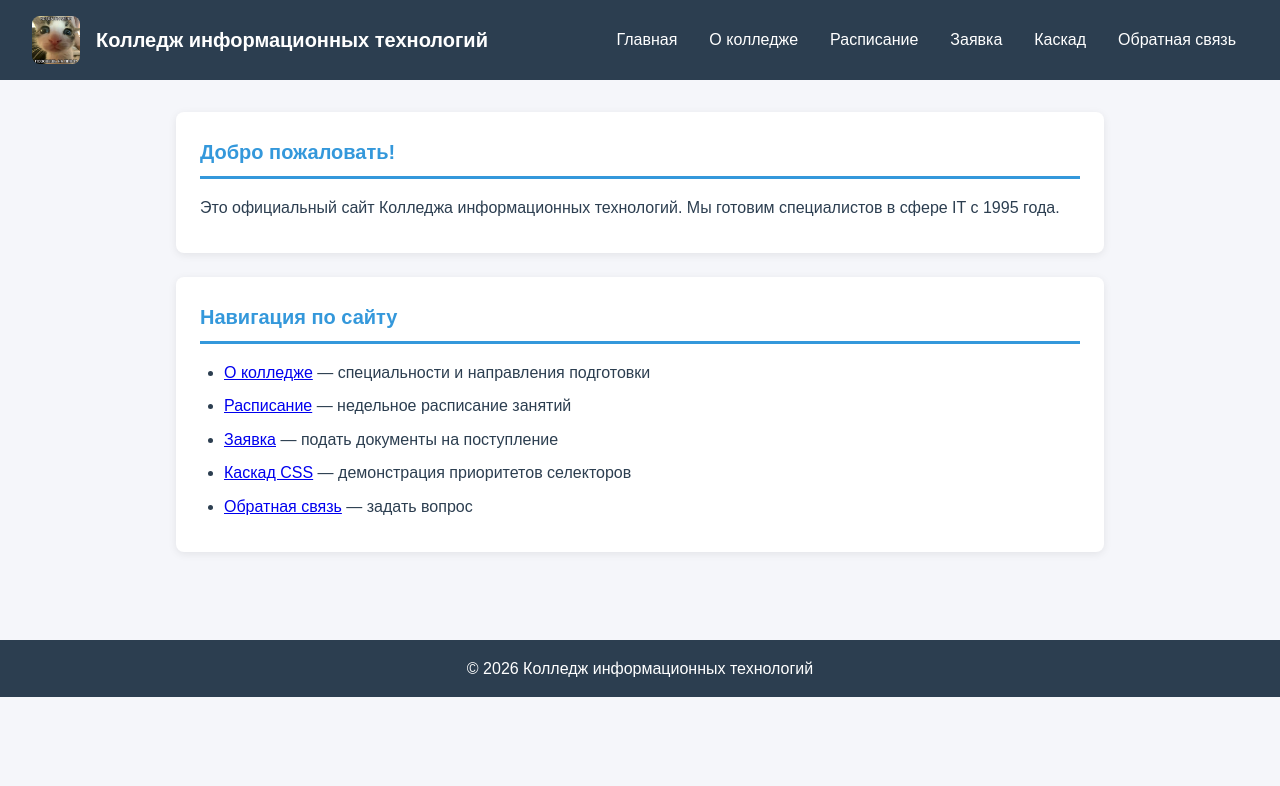
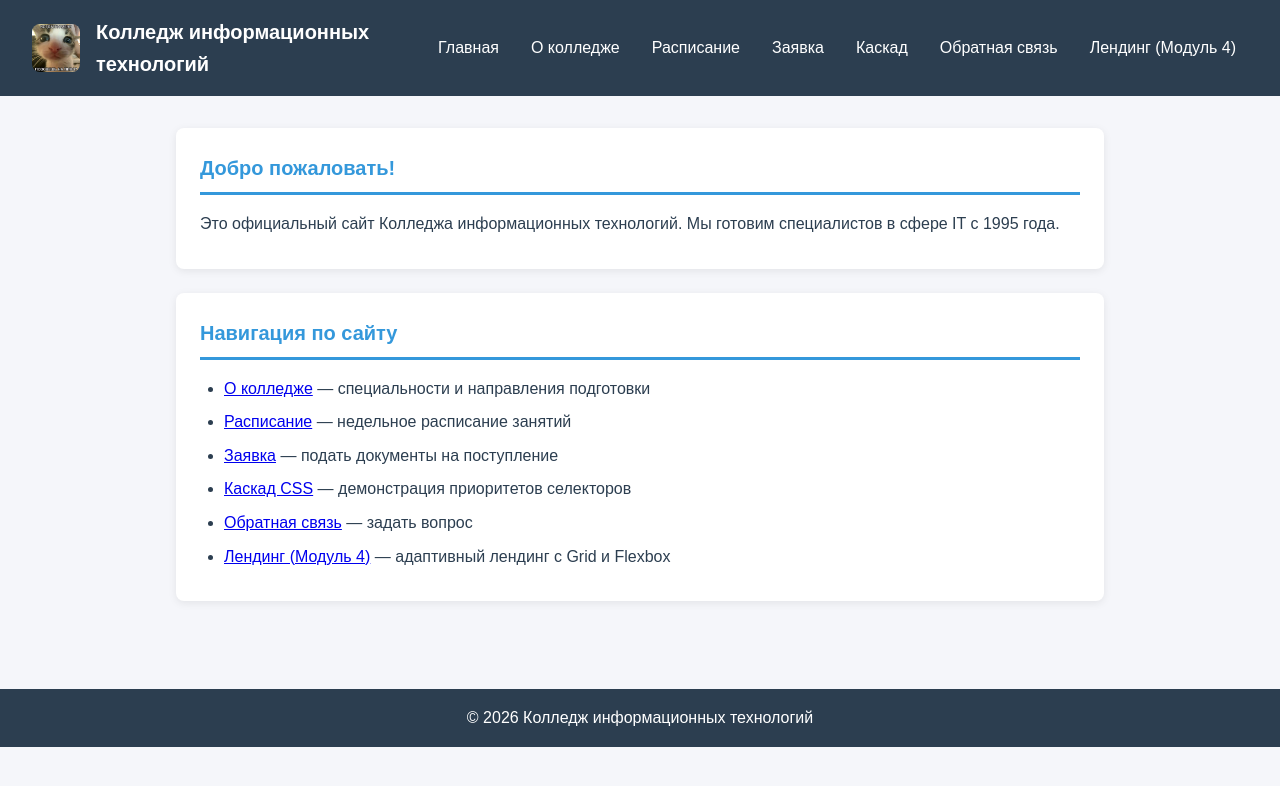
Before and after one commit to ilya220307-wq/modular-project, a plain HTML site: page index.html in a window 1280 px wide. Drawn offline with Linux system fonts and the light colour scheme.

Commit message:
Add files via upload

```diff
--- a/index.html
+++ b/index.html
@@ -18,6 +18,7 @@
             <a href="form.html">Заявка</a>
             <a href="cascade.html">Каскад</a>
             <a href="feedback.html">Обратная связь</a>
+            <a href="landing.html">Лендинг (Модуль 4)</a>
         </nav>
     </header>
 
@@ -36,6 +37,7 @@
                 <li><a href="form.html">Заявка</a> — подать документы на поступление</li>
                 <li><a href="cascade.html">Каскад CSS</a> — демонстрация приоритетов селекторов</li>
                 <li><a href="feedback.html">Обратная связь</a> — задать вопрос</li>
+                <li><a href="landing.html">Лендинг (Модуль 4)</a> — адаптивный лендинг с Grid и Flexbox</li>
             </ul>
         </section>
 
```
